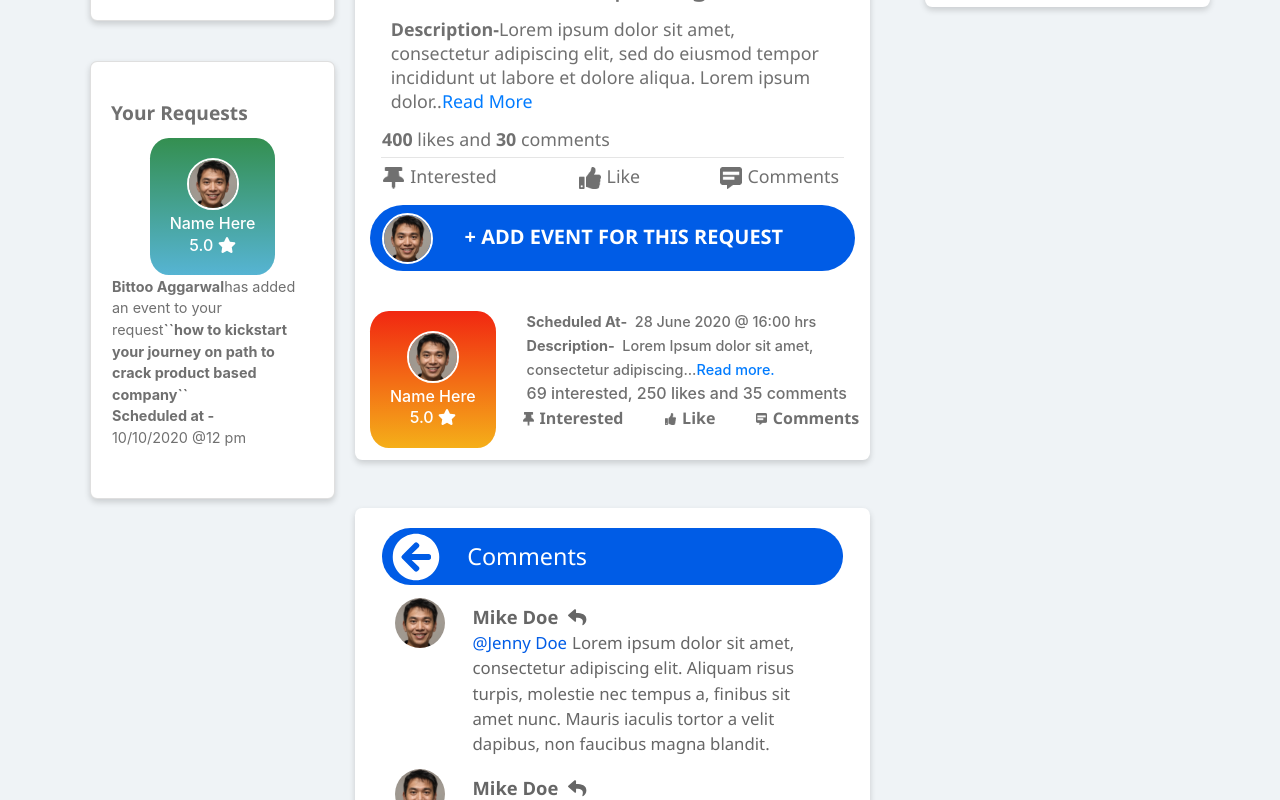
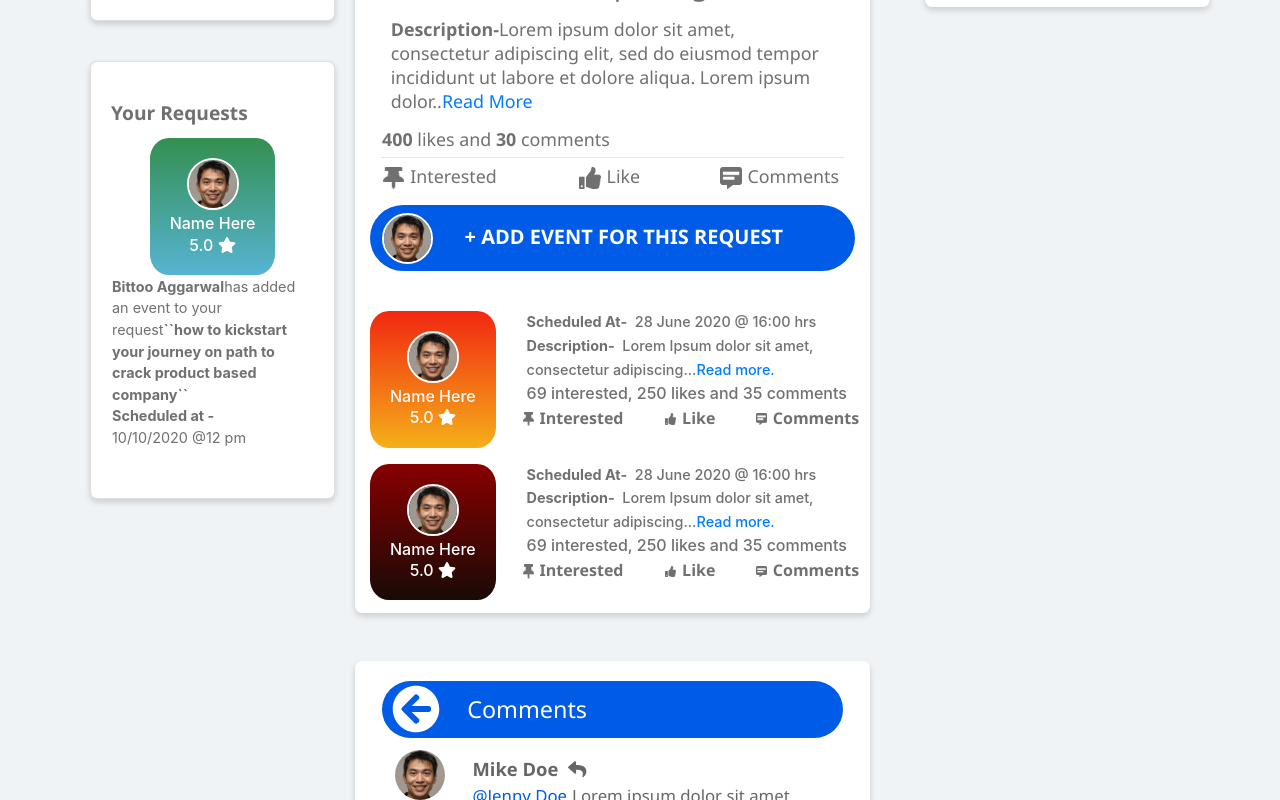
Before and after one commit to aman5898/Learn-Earn, a React app: page / in a window 1280 px wide. Shown: the part 464-1264 px from the top of the page. Built offline with nearby package versions, Linux system fonts and the light colour scheme; no server answers; what react-animations, redux-immutable-state-invariant would draw is missing.

Commit message:
creted presentation component Events

```diff
--- /dev/null
+++ b/src/components/Events.js
@@ -0,0 +1,67 @@
+import React, { useState } from "react";
+import styles from "../styles/App.scss";
+import img_Aman from "../temp/image.jpg";
+import PropTypes from "prop-types";
+import ActionButtons from "./ActionButtons";
+import UserStamp from "./UserStamp";
+
+function Events() {
+  return (
+    <div className="row mt-3">
+      <div className="col-4">
+        <UserStamp />
+      </div>
+      <div className="col-8">
+        <div className="row">
+          <div className="col">
+            <div className="row">
+              <span
+                className={`${styles.font_bold} ${styles.font_color_70} ${styles.font_size_9}`}
+              >
+                Scheduled At-
+              </span>
+
+              <span
+                className={`${styles.font_color_70} ${styles.font_size_9} ${styles.font_500}`}
+              >
+                &nbsp; 28 June 2020 @ 16:00 hrs
+              </span>
+            </div>
+            <div className="row">
+              <span>
+                <span
+                  className={`${styles.font_bold} ${styles.font_color_70} ${styles.font_size_9}`}
+                >
+                  Description-
+                </span>
+                <span
+                  className={`${styles.font_color_70} ${styles.font_size_9} ${styles.font_500}`}
+                >
+                  &nbsp; Lorem Ipsum dolor sit amet, consectetur adipiscing...
+                  <a href="www.xyz.con">Read more.</a>
+                </span>
+              </span>
+            </div>
+            <div className="row">
+              <span
+                className={`${styles.font_color_70} ${styles.font_size_1} ${styles.font_500}`}
+              >
+                69 interested, 250 likes and 35 comments
+              </span>
+            </div>
+            <div className="row">
+              <div className="col">
+                <ActionButtons isEvent={true} />
+              </div>
+            </div>
+          </div>
+        </div>
+      </div>
+      <div className="col"></div>
+    </div>
+  );
+}
+
+Events.propTypes = {};
+
+export default Events;
--- a/src/components/FeedCard.js
+++ b/src/components/FeedCard.js
@@ -6,14 +6,14 @@ import FeedInfo from "./FeedInfo";
 import styles from "../styles/App.scss";
 import AddEventComponent from "../components/AddEventComponent";
 import AddEventComponentExtended from "../components/AddEventComponentExtended";
-import UserStamp from "./UserStamp";
-import ActionButtons from "./ActionButtons";
+
+import Events from "./Events";
 
 function FeedCard() {
-  const [clicked, setClicked] = useState(true);
+  const [addEventButton, flipAddEventButton] = useState(true);
 
-  function clickFunction() {
-    setClicked(!clicked);
+  function clickAddEvent() {
+    flipAddEventButton(!addEventButton);
   }
   return (
     <div className={`${styles.feedcard} mb-5`}>
@@ -32,68 +32,16 @@ function FeedCard() {
 
         <div className="row mt-3">
           <div className="col">
-            {clicked ? (
-              <AddEventComponent onClick={clickFunction} />
+            {addEventButton ? (
+              <AddEventComponent onClick={clickAddEvent} />
             ) : (
-              <AddEventComponentExtended onClick={clickFunction} />
+              <AddEventComponentExtended onClick={clickAddEvent} />
             )}
           </div>
         </div>
 
-        {/* Create component */}
-        <div className="row mt-3">
-          <div className="col-4">
-            <UserStamp />
-          </div>
-          <div className="col-8">
-            <div className="row">
-              <div className="col">
-                <div className="row">
-                  <span
-                    className={`${styles.font_bold} ${styles.font_color_70} ${styles.font_size_9}`}
-                  >
-                    Scheduled At-
-                  </span>
-
-                  <span
-                    className={`${styles.font_color_70} ${styles.font_size_9} ${styles.font_500}`}
-                  >
-                    &nbsp; 28 June 2020 @ 16:00 hrs
-                  </span>
-                </div>
-                <div className="row">
-                  <span>
-                    <span
-                      className={`${styles.font_bold} ${styles.font_color_70} ${styles.font_size_9}`}
-                    >
-                      Description-
-                    </span>
-                    <span
-                      className={`${styles.font_color_70} ${styles.font_size_9} ${styles.font_500}`}
-                    >
-                      &nbsp; Lorem Ipsum dolor sit amet, consectetur
-                      adipiscing...
-                      <a href="www.xyz.con">Read more.</a>
-                    </span>
-                  </span>
-                </div>
-                <div className="row">
-                  <span
-                    className={`${styles.font_color_70} ${styles.font_size_1} ${styles.font_500}`}
-                  >
-                    69 interested, 250 likes and 35 comments
-                  </span>
-                </div>
-                <div className="row">
-                  <div className="col">
-                    <ActionButtons isEvent={true} />
-                  </div>
-                </div>
-              </div>
-            </div>
-          </div>
-          <div className="col"></div>
-        </div>
+        <Events />
+        <Events />
       </div>
     </div>
   );
```
